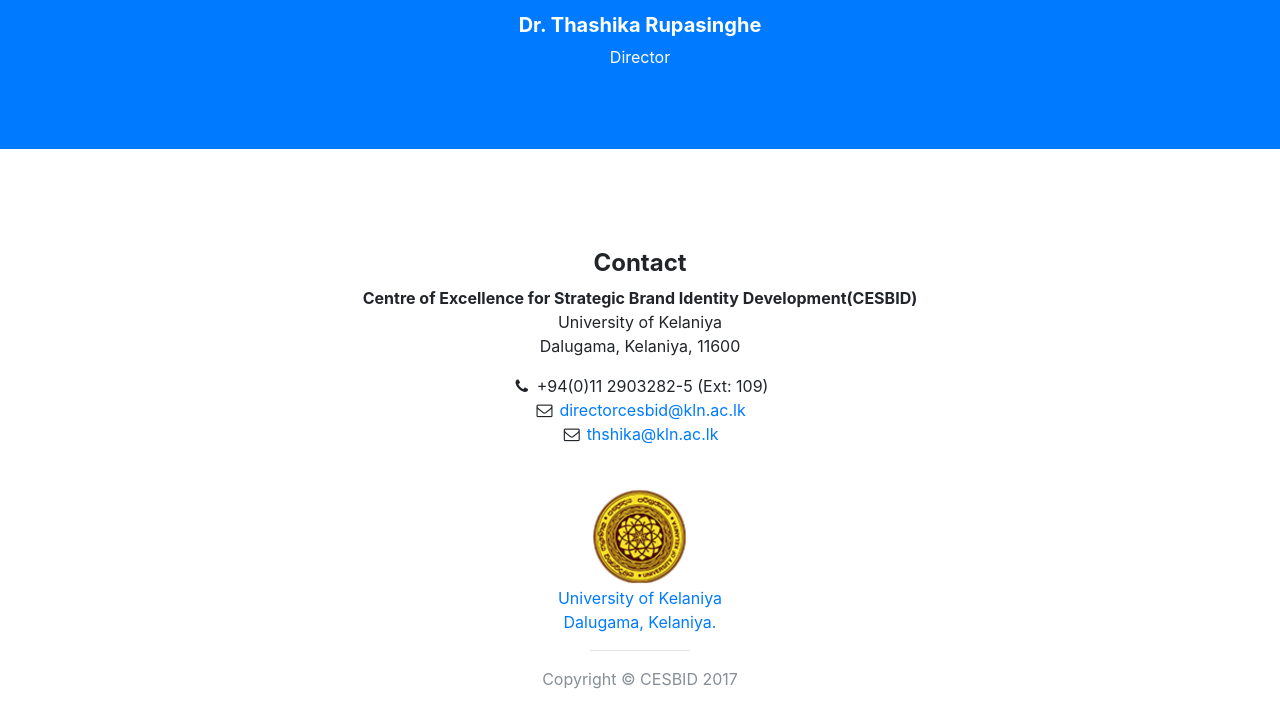
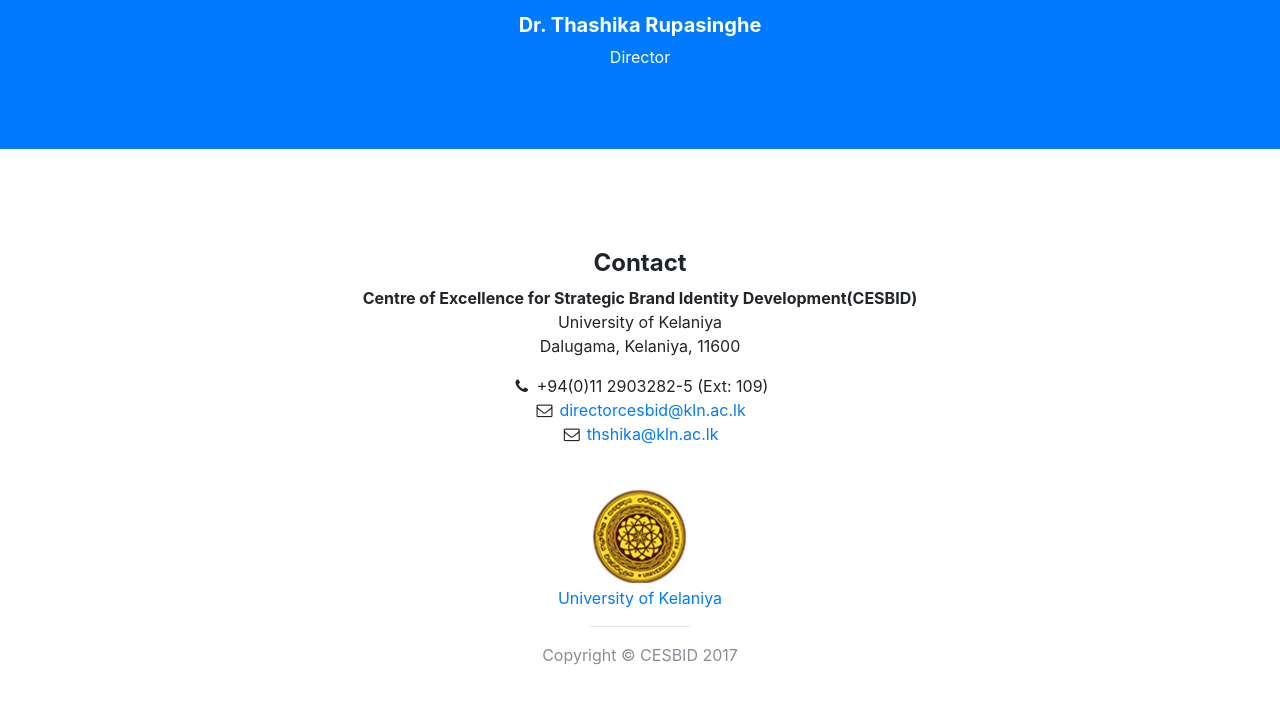
Before and after one commit to grandmasterj/cesbid, a website with bundled scripts: page index.html in a window 1280 px wide. Shown: the part 4624-5351 px from the top of the page. Built offline with nearby package versions, Linux system fonts and the light colour scheme.

Commit message:
Literal Change
Removed address from footer UOK logo

```diff
--- a/index.html
+++ b/index.html
@@ -308,8 +308,7 @@
                     <img style="width: 100px;" src="img/cesbid_uoklogo.png">
                   </div>
                   <div class="col-xs-6">
-                    University of Kelaniya<br/>
-                    Dalugama, Kelaniya.
+                    University of Kelaniya
                   </div>
                 </a>
               </li>
```
